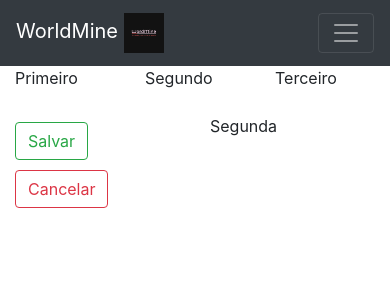
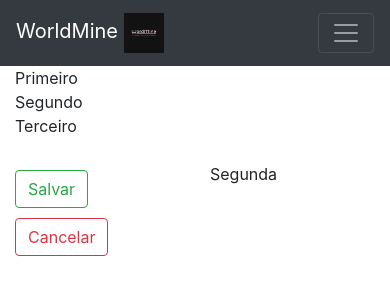
Before and after one commit to lavess/Projetos_EM, a plain HTML site: page site2/cadastro.html in a window 390 px wide. Drawn offline with nearby package versions, Linux system fonts and the light colour scheme.

Commit message:
ajeitando as col
col

```diff
--- a/site2/cadastro.html
+++ b/site2/cadastro.html
@@ -37,13 +37,13 @@
   </nav>
   <div class="container">
       <div class="row">
-          <div class="col">
+          <div class="col-md-4 col-sm-12">
               Primeiro
           </div>
-          <div class="col">
+          <div class="col-md-4 col-sm-12">
               Segundo
           </div>
-          <div class="col">
+          <div class="col-md-4 col-sm-12">
               Terceiro
           </div>
       </div>
```
